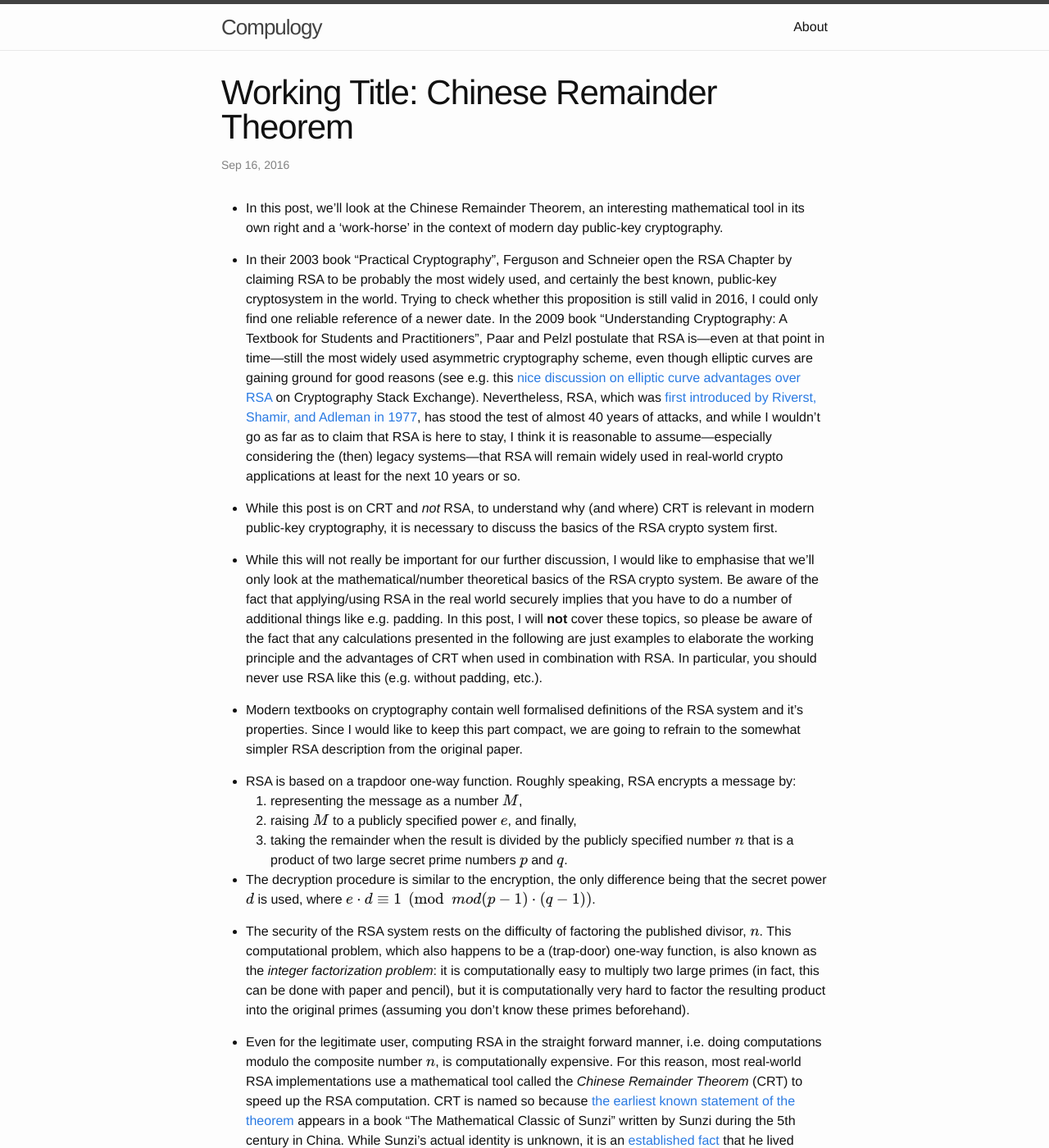
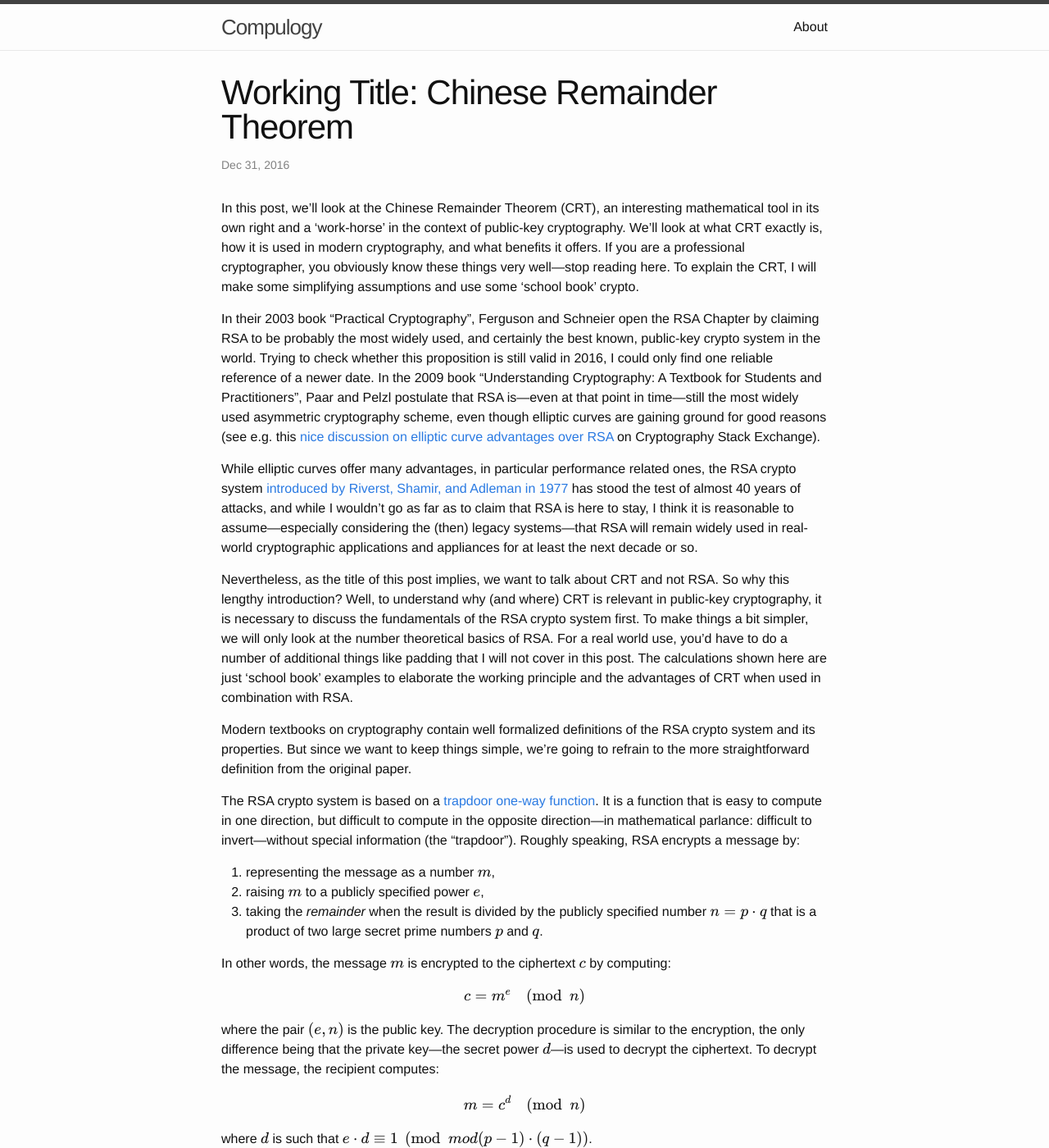
Before and after one commit to duplys/duplys.github.io, a Jekyll site: the page built from _posts/2016-09-16-chinese-remainder-theorem.markdown, in a window 1280 px wide and 1400 px high. Shown: the whole window at 82% size. Built offline with Jekyll 4.4.1, drawn with Linux system fonts in a browser that asks for light colours; formulas are drawn with MathJax 3; some of the changed text lies outside the part shown.

Commit message:
updating crt post

```diff
--- a/_posts/2016-09-16-chinese-remainder-theorem.markdown
+++ b/_posts/2016-09-16-chinese-remainder-theorem.markdown
@@ -1,7 +1,7 @@
 ---
 layout: post
 title:  "Working Title: Chinese Remainder Theorem"
-date:   2016-09-16 19:32:55 +0100
+date:   2016-12-31 19:32:55 +0100
 categories: public-key crypto math
 ---
 
@@ -9,30 +9,41 @@ categories: public-key crypto math
   src="https://cdn.mathjax.org/mathjax/latest/MathJax.js?config=TeX-MML-AM_CHTML">
 </script>
 
-* In this post, we'll look at the Chinese Remainder Theorem, an interesting mathematical tool in its own right and a 'work-horse' in the context of modern day public-key cryptography.
+In this post, we'll look at the Chinese Remainder Theorem (CRT), an interesting mathematical tool in its own right and a 'work-horse' in the context of public-key cryptography. We'll look at what CRT exactly is, how it is used in modern cryptography, and what benefits it offers. If you are a professional cryptographer, you obviously know these things very well---stop reading here. To explain the CRT, I will make some simplifying assumptions and use some 'school book' crypto.
 
-* In their 2003 book "Practical Cryptography", Ferguson and Schneier open the RSA Chapter by claiming RSA to be probably the most widely used, and certainly the best known, public-key cryptosystem in the world. Trying to check whether this proposition is still valid in 2016, I could only find one reliable reference of a newer date. In the 2009 book "Understanding Cryptography: A Textbook for Students and Practitioners", Paar and Pelzl postulate that RSA is---even at that point in time---still the most widely used asymmetric cryptography scheme, even though elliptic curves are gaining ground for good reasons (see e.g. this [nice discussion on elliptic curve advantages over RSA](http://crypto.stackexchange.com/questions/1190/why-is-elliptic-curve-cryptography-not-widely-used-compared-to-rsa) on Cryptography Stack Exchange). Nevertheless, RSA, which was [first introduced by Riverst, Shamir, and Adleman in 1977](http://people.csail.mit.edu/rivest/Rsapaper.pdf), has stood the test of almost 40 years of attacks, and while I wouldn't go as far as to claim that RSA is here to stay, I think it is reasonable to assume---especially considering the (then) legacy systems---that RSA will remain widely used in real-world crypto applications at least for the next 10 years or so.
+In their 2003 book "Practical Cryptography", Ferguson and Schneier open the RSA Chapter by claiming RSA to be probably the most widely used, and certainly the best known, public-key crypto system in the world. Trying to check whether this proposition is still valid in 2016, I could only find one reliable reference of a newer date. In the 2009 book "Understanding Cryptography: A Textbook for Students and Practitioners", Paar and Pelzl postulate that RSA is---even at that point in time---still the most widely used asymmetric cryptography scheme, even though elliptic curves are gaining ground for good reasons (see e.g. this [nice discussion on elliptic curve advantages over RSA](http://crypto.stackexchange.com/questions/1190/why-is-elliptic-curve-cryptography-not-widely-used-compared-to-rsa) on Cryptography Stack Exchange).
 
-* While this post is on CRT and _not_ RSA, to understand why (and where) CRT is relevant in modern public-key cryptography, it is necessary to discuss the basics of the RSA crypto system first.
+While elliptic curves offer many advantages, in particular performance related ones, the RSA crypto system [introduced by Riverst, Shamir, and Adleman in 1977](http://people.csail.mit.edu/rivest/Rsapaper.pdf) has stood the test of almost 40 years of attacks, and while I wouldn't go as far as to claim that RSA is here to stay, I think it is reasonable to assume---especially considering the (then) legacy systems---that RSA will remain widely used in real-world cryptographic applications and appliances for at least the next decade or so.
 
-* While this will not really be important for our further discussion, I would like to emphasise that we'll only look at the mathematical/number theoretical basics of the RSA crypto system. Be aware of the fact that applying/using RSA in the real world securely implies that you have to do a number of additional things like e.g. padding. In this post, I will **not** cover these topics, so please be aware of the fact that any calculations presented in the following are just examples to elaborate the working principle and the advantages of CRT when used in combination with RSA. In particular, you should never use RSA like this (e.g. without padding, etc.).
+Nevertheless, as the title of this post implies, we want to talk about CRT and not RSA. So why this lengthy introduction? Well, to understand why (and where) CRT is relevant in public-key cryptography, it is necessary to discuss the fundamentals of the RSA crypto system first. To make things a bit simpler, we will only look at the number theoretical basics of RSA. For a real world use, you'd have to do a number of additional things like padding that I will not cover in this post. The calculations shown here are just 'school book' examples to elaborate the working principle and the advantages of CRT when used in combination with RSA.
 
-* Modern textbooks on cryptography contain well formalised definitions of the RSA system and it's properties. Since I would like to keep this part compact, we are going to refrain to the somewhat simpler RSA description from the original paper.
+Modern textbooks on cryptography contain well formalized definitions of the RSA crypto system and its properties. But since we want to keep things simple, we're going to refrain to the more straightforward definition from the original paper.
 
-* RSA is based on a trapdoor one-way function. Roughly speaking, RSA encrypts a message by:
-1. representing the message as a number $$M$$,
-2. raising $$M$$ to a publicly specified power $$e$$, and finally,
-3. taking the remainder when the result is divided by the publicly specified number $$n$$ that is a product of two large secret prime numbers $$p$$ and $$q$$.
+The RSA crypto system is based on a [trapdoor one-way function](https://en.wikipedia.org/wiki/Trapdoor_function). It is a function that is easy to compute in one direction, but difficult to compute in the opposite direction---in mathematical parlance: difficult to invert---without special information (the "trapdoor"). Roughly speaking, RSA encrypts a message by:
 
-* The decryption procedure is similar to the encryption, the only difference being that the secret power $$d$$ is used, where $$e\cdot d \equiv 1 \pmod{mod(p−1)\cdot (q−1)}$$.
+1. representing the message as a number $$m$$,
+2. raising $$m$$ to a publicly specified power $$e$$,
+3. taking the _remainder_ when the result is divided by the publicly specified number $$n=p\cdot q$$ that is a product of two large secret prime numbers $$p$$ and $$q$$.
 
-* The security of the RSA system rests on the difficulty of factoring the published divisor, $$n$$. This computational problem, which also happens to be a (trap-door) one-way function, is also known as the _integer factorization problem_: it is computationally easy to multiply two large primes (in fact, this can be done with paper and pencil), but it is computationally very hard to factor the resulting product into the original primes (assuming you don't know these primes beforehand).
+In other words, the message $$m$$ is encrypted to the ciphertext $$c$$ by computing:
 
-* Even for the legitimate user, computing RSA in the straight forward manner, i.e. doing computations modulo the composite number $$n$$, is computationally expensive. For this reason, most real-world RSA implementations use a mathematical tool called the _Chinese Remainder Theorem_ (CRT) to speed up the RSA computation. CRT is named so because [the earliest known statement of the theorem](https://en.wikipedia.org/wiki/Chinese_remainder_theorem#History) appears in a book "The Mathematical Classic of Sunzi"  written by Sunzi during the 5th century in China. While Sunzi's actual identity is unknown, it is an [established fact](https://en.wikipedia.org/wiki/The_Mathematical_Classic_of_Sunzi) that he lived much later than the author of _The Art of War_ Sun Tzu.
+$$
+c = m^e \pmod{n}
+$$
 
-* Most textbooks on cryptography introduce CRT as a theorem which states that, for any integer $$n$$, if you know the remainders of the division of $$n$$ by several integers $$n_0,n_1,\ldots ,n_k$$, you can uniquely determine the remainder of the division of $$n$$ by the **product** of these integers---if the divisors  $$n_0,n_1,\ldots, n_k$$ are pairwise co-prime, that is. "Pairwise co-prime" is just another way of saying that any pair of integers from that set $$\{n_0,n_1,\ldots, n_k\}$$ doesn't have any greatest common divisor other than 1.
+where the pair $$(e,n)$$ is the public key. The decryption procedure is similar to the encryption, the only difference being that the private key---the secret power $$d$$---is used to decrypt the ciphertext. To decrypt the message, the recipient computes:
 
-* In other words, if the $$n_i$$ are pairwise co-prime, and if $$a_1, \ldots , a_k$$ are any integers, then there exists an integer $$x$$ such that
+$$
+m = c^d \pmod{n}
+$$
+
+where $$d$$ is such that $$e\cdot d \equiv 1 \pmod{mod(p−1)\cdot (q−1)}$$.
+
+Security of the RSA system rests on the difficulty of factoring the published divisor $$n$$. This computational problem---which also happens to be a (trap-door) one-way function---is known as the _integer factorization problem_. The integer factorization problem states that it is computationally easy to multiply two large primes (in fact, this can be done with paper and pencil), but it is computationally very hard to factor the resulting product into the original primes (assuming you don't know these primes beforehand).
+
+Nevertheless, in **practice** computing RSA in a straight forward manner, i.e. doing computations modulo the composite number $$n$$, is computationally expensive even for the legitimate party. For this reason, most real-world RSA implementations use a mathematical tool called the _Chinese Remainder Theorem_ (CRT) to speed up the RSA calculation. CRT is named so because [the earliest known statement of the theorem](https://en.wikipedia.org/wiki/Chinese_remainder_theorem#History) appears in a book "The Mathematical Classic of Sunzi"  written by Sunzi during the 5th century in China. While Sunzi's actual identity is unknown, it is an [established fact](https://en.wikipedia.org/wiki/The_Mathematical_Classic_of_Sunzi) that he lived much later than the author of _The Art of War_ Sun Tzu.
+
+Most textbooks on cryptography introduce CRT as a theorem which states that for any integer $$n$$, if you know the remainders of the division of $$n$$ by several integers $$n_0,n_1,\ldots ,n_k$$, you can uniquely determine the remainder of the division of $$n$$ by the **product** of these integers---if the divisors  $$n_0,n_1,\ldots, n_k$$ are pairwise co-prime, that is. "Pairwise co-prime" is just another way of saying that any pair of integers from that set $$\{n_0,n_1,\ldots, n_k\}$$ doesn't have any greatest common divisor other than 1. That is---more formally expressed---if the $$n_i$$ are pairwise co-prime and $$a_1, \ldots , a_k$$ are any integers, then there exists an integer $$x$$ such that:
 
 $$
 \begin{aligned}
@@ -42,13 +53,13 @@ x\equiv a_{k}&{\pmod {n_{k}}} \\
 \end{aligned}
 $$
 
-and any two such $$x$$ are congruent modulo $$N$$, where $$N=n_1\cdot n_2 \cdot \ldots \cdot n_k$$ is the **product** of the $$n_i$$. As an example, if the number $$x$$ is congruent to the number $$a$$ modulo the product $$pq$$ --- i.e. $$x \equiv a {\pmod {pq}}$$ --- then $$x$$ is congruent to $$a$$ both modulo $$p$$ as well as modulo $$q$$. That is, it holds that $$x \equiv a \pmod q$$ and $$x \equiv a \pmod p$$.
+As an example, if a number $$x$$ is congruent to the number $$a$$ modulo the product $$pq$$ --- i.e. $$x \equiv a {\pmod {pq}}$$ --- then $$x$$ is congruent both to $$a$$ modulo $$p$$ as well as to $$a$$ modulo $$q$$, i.e. it holds that $$x \equiv a \pmod q$$ and $$x \equiv a \pmod p$$.
 
-At this point, you can already start to see the connection between CRT and the RSA crypto system. You only need to consider that in RSA, the computations for both encryption and decryption are performed modulo the composite integer $$N=p \cdot q$$. By definition of RSA, $$N$$ is nothing but a product of two primes $$p$$ and $$q$$, so that these two numbers are naturally also pairwise co-prime and, hence, meet the "requirements" for CRT.
+At this point you can already start to see the connection between CRT and the RSA crypto system. To understand this you only need to consider that in RSA, the computations for both encryption and decryption are performed modulo the composite integer $$N=p \cdot q$$. By definition of RSA, $$N$$ is nothing but a product of two primes $$p$$ and $$q$$ so that these two numbers are naturally also pairwise co-prime and, hence, meet the "requirements" for CRT.
 
-* Instead of thinking about CRT as a theorem about a specific property of integers, one might think of CRT simply as a different representation of a number, specifically a representation  modulo a composite integer $$n=p\cdot q$$.
+Instead of thinking about CRT as a theorem about a specific property of integers, you can think of CRT simply as a different representation of a number, or more precisely, a representation of that number modulo a composite integer $$n=p\cdot q$$.
 
-* For each number $$x$$ modulo $$n$$ --- that is, an $$x\{\in 0,1,2,3, \ldots , n-1\}$$ --- you can compute the pair $$(x\pmod{p}, x\pmod{q})$$. The CRT states that you can reconstruct $$x$$ if you know $$(x\pmod{p}, x\pmod{q})$$ because for any given pair $$(x\pmod{p}, x\pmod{q})$$ there is at most one solution for $$x$$.
+For each number $$x$$ modulo $$n$$, you can compute the pair $$(x\pmod{p}, x\pmod{q})$$. CRT states that you can reconstruct $$x$$ if you know $$(x\pmod{p}, x\pmod{q})$$, because for any given pair $$(x\pmod{p}, x\pmod{q})$$ there is at most one solution for $$x$$.
 
 
 * Let's play around with some toy RSA parameters. Bla bla bla. You can find the code here. Here's the output of the code (TODO: include a link to a github gist or a git repository)
```
Also changed, not shown: other parts of _posts/2016-09-16-chinese-remainder-theorem.markdown (+1 -1 lines).
